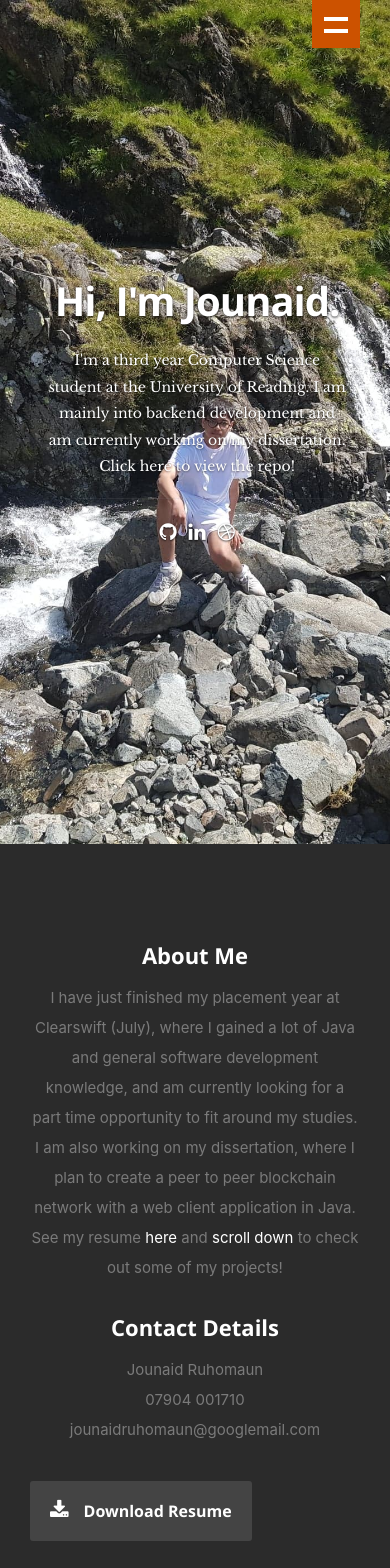
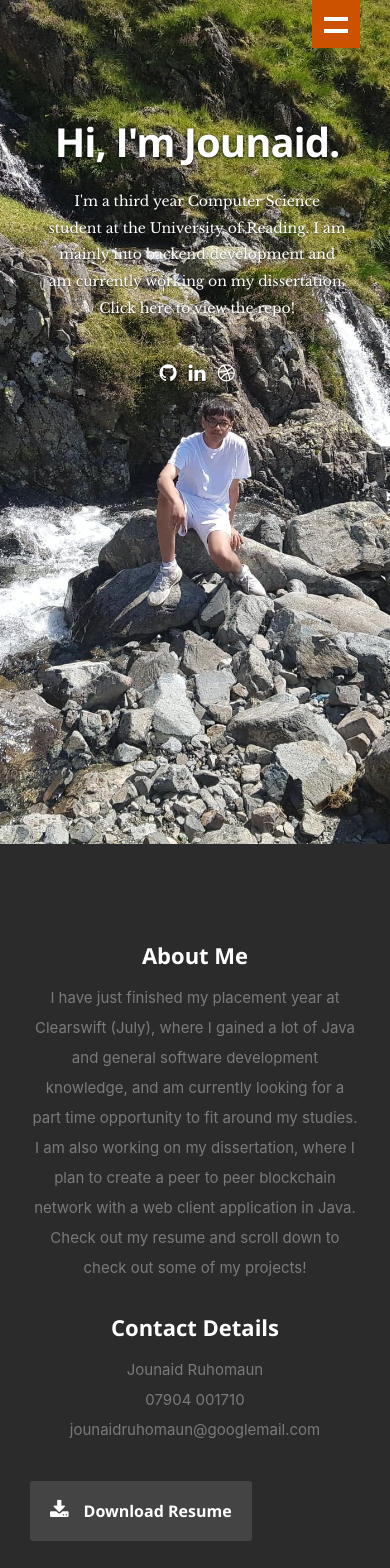
Before and after one commit to jounaidr/jr-portfolio, a React (Create React App) app: page / in a window 390 px wide. Shown: the top 1568 px of the page. Built offline with nearby package versions, Linux system fonts and the light colour scheme.

Commit message:
align into text to 'text-bottom' for mobile (text higher than 'middle')

```diff
--- a/public/css/layout.css
+++ b/public/css/layout.css
@@ -49,7 +49,7 @@ header:before {
 }
 header .banner {
    display: inline-block;
-   vertical-align: middle;
+   vertical-align: text-bottom;
    margin: 0 auto;
    width: 85%;
    padding-bottom: 30px;s
--- a/src/components/about/about.js
+++ b/src/components/about/about.js
@@ -12,9 +12,9 @@ export default class About extends Component {
                         <div className="nine columns main-col">
                             <h2>About Me</h2>
                             <p>
-                                I have just finished my placement year at Clearswift (July), where I gained a lot of Java and general software development knowledge, and am currently looking for a part time opportunity to fit around my studies.
-                                I am also working on my dissertation, where I plan to create a peer to peer blockchain network with a web client application in Java. See my resume <a href="https://media-exp1.licdn.com/dms/document/C4D1FAQHvl6H222sPnQ/feedshare-document-pdf-analyzed/0?e=1599616800&v=beta&t=cIlvto61sVOkKseDyiLpogLZ0CEzDefyE6vQdYt0TEM" >here </a>
-                                and <a className="smoothscroll" href="#portfolio">scroll down</a> to check out some of my projects!
+                                I have just finished my placement year at Clearswift (July), where I gained a lot of Java and general software development knowledge,
+                                and am currently looking for a part time opportunity to fit around my studies. I am also working on my dissertation, where I plan to
+                                create a peer to peer blockchain network with a web client application in Java. Check out my resume and scroll down to check out some of my projects!
                             </p>
                             <div className="row">
                                 <div className="columns contact-details">
```
